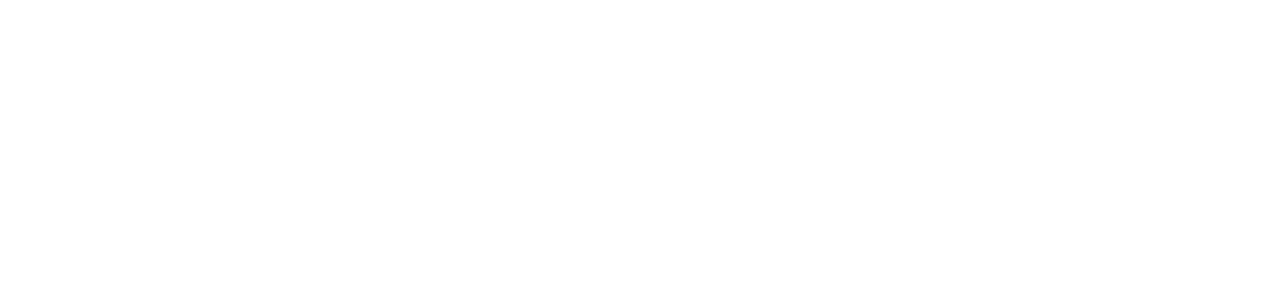
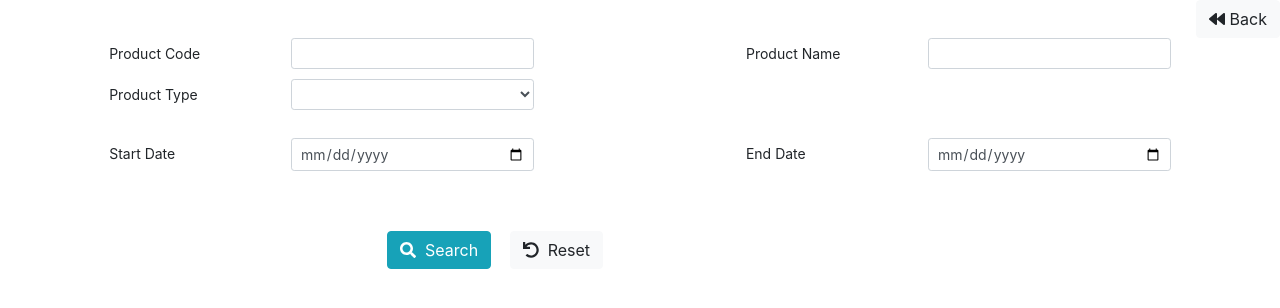
Before and after one commit to YashikaWick/PaymentAutomation, an Angular app: page /product/search in a window 1280 px wide. Before the commit this address led to /. Shown: the top 308 px of the page. Built offline with nearby package versions, Linux system fonts and the light colour scheme.

Commit message:
product search modified

```diff
--- a/src/app/app-routing.module.ts
+++ b/src/app/app-routing.module.ts
@@ -3,6 +3,7 @@ import { Routes, RouterModule } from '@angular/router';
 import { CoreComponent } from './core/core.component';
 import { ProductComponent } from './core/product/product.component';
 import { ProductAddComponent } from './core/product/product-add/product-add.component';
+import { ProductSearchComponent } from './core/product/product-search/product-search.component';
 
 
 const routes: Routes = [
@@ -17,6 +18,10 @@ const routes: Routes = [
   {
     path: 'product/add',
     component: ProductAddComponent
+  },
+  {
+    path: 'product/search',
+    component: ProductSearchComponent
   }
 ];
 
--- a/src/app/core/product/product-add/product-add.component.ts
+++ b/src/app/core/product/product-add/product-add.component.ts
@@ -52,137 +52,10 @@ export class ProductAddComponent implements OnInit {
     this.setValidators(); */
   }
 
-  setValidators() {
-    /* const empNo = this.f.empNo;
-    const description = this.f.username;
-    const manager = this.f.managerId;
 
-    this.f.userRole.valueChanges.subscribe(
-      role => {
-        if (role === 'AUDIT') {
-
-          description.setValidators(Validators.required);
-          empNo.setValidators(null);
-          manager.setValidators(null);
-
-        } else if (role === 'GM') {
-          this.isGm = true;
-
-          description.setValidators(null);
-          empNo.setValidators(Validators.required);
-          manager.setValidators(null);
-
-        } else {
-          description.setValidators(null);
-          empNo.setValidators(Validators.required);
-          manager.setValidators(Validators.required);
-        }
-
-        empNo.updateValueAndValidity();
-        description.updateValueAndValidity();
-        manager.updateValueAndValidity();
-      }
-    ) */
-
-  }
-
-  get f() {
-    return this.addForm.controls;
-  }
-
-  getUserRoles() {
-   /*  this.userService.getUserRoles().subscribe(
-      res => {
-        if (res.responseCode === 1000) {
-          this.userRoles = res.responseObj;
-
-          this.isLoading = false;
-
-        } else {
-          this.errorMsg = res.responseMsg;
-        }
-      }, error => {
-        this.errorMsg = "Error occurred";
-        console.log(error);
-      }
-    ) */
-  }
-
-  getStatuses() {
-    /* this.userService.getUserStatuses().subscribe(
-      res => {
-        if (res.responseCode === 1000) {
-          this.statuses = res.responseObj;
-
-        } else {
-          this.errorMsg = res.responseMsg;
-        }
-      }, error => {
-        this.errorMsg = "Error occurred";
-        console.log(error);
-      }
-    ) */
-  }
-
-  getManagers() {
-    /* this.userService.getUserList(0, 'manager', 0).subscribe(
-      res => {
-        if(res.responseCode === 1000) {
-          this.managers = res.responseObj;
-
-        } else {
-          this.errorMsg = res.responseMsg;
-        }
-      }, error => {
-        this.errorMsg = "Error occurred";
-        console.log(error);
-      }
-    ) */
-  }
-
-  addUser() {
-    /* this.successMsg = null;
-    this.errorMsg = null;
-
-    this.isSubmitted = true;
-
-    if (this.addForm.valid) {
-      //console.log(this.addForm);
-
-      this.user = this.addForm.value;
-      this.user.curUser = this.curUser.userId;
-
-      console.log(this.user);
-      //console.log(this.curUser);
-
-      this.userService.addUser(this.user).subscribe(
-        res => {
-          if (res.responseCode===1000) {
-            this.addForm.reset({userRole: '', status: '', managerId: ''});
-            this.isSubmitted = false;
-
-            this.successMsg = res.responseObj;
-
-          } else {
-            this.errorMsg = res.responseMsg;
-          }
-        }, error => {
-          this.errorMsg = "Error occurred";
-          console.log(error);
-        }
-      );
-    } */
-  }
-
-  onRoleSelect() {
-    let role = this.f.userRole.value;
-/*
-    this.isAudit = role === 'AUDIT';
-    this.isGm = role === 'GM'; */
-  }
 
   reset() {
-    this.addForm.reset({userRole: '', status: '', managerId: ''});
+    this.addForm.reset({});
     this.successMsg = null;
     this.errorMsg = null;
   }
--- a/src/app/core/product/product-search/product-search.component.html
+++ b/src/app/core/product/product-search/product-search.component.html
@@ -1 +1,87 @@
-<p>product-search works!</p>
+<div class="row">
+    <div class="col-sm-10"></div>
+    <div class="col-sm-2">
+        <button class="btn btn-light" (click)="goBack()" style="float: right">
+            <fa-icon [icon]="faBack"></fa-icon>
+            Back
+        </button>
+    </div>
+</div>
+<!-- <div class="row" *ngIf="successMsg || errorMsg">
+
+    <div class="col-sm-2"></div>
+    <div class="col-sm-8" style="text-align: center; font-family: monospace; font-weight: bold">
+        <div class="alert alert-success fade show" *ngIf="successMsg" style="padding: 5px; font-size: 12px;">
+            <button type="button" class="close" data-dismiss="alert" aria-label="Close">
+                <fa-icon [icon]="faClose" aria-hidden="true" [styles]="{'stroke': '#155724', 'color': '#155724'}">
+                </fa-icon>
+            </button>
+            {{successMsg}}</div>
+        <div class="alert alert-danger fade show" *ngIf="errorMsg" style="padding: 5px; font-size: 12px;">
+            {{errorMsg}}
+            <button type="button" class="close" data-dismiss="alert" aria-label="Close">
+                <fa-icon [icon]="faClose" aria-hidden="true" [styles]="{'stroke': '#721c24', 'color': '#721c24'}">
+                </fa-icon>
+            </button>
+        </div>
+    </div>
+    <div class="col-sm-2"></div>
+</div> -->
+
+<div class="row">
+    <div class="col-sm-1"></div>
+    <div class="col-sm-10">
+        <form>
+            <div class="form-group row" style="margin-bottom: 2px !important;">
+                <label class="col-sm-2 col-form-label-sm lbl_left">Product Code</label>
+                <div class="col-sm-3">
+                    <input type="text" class="form-control form-control-sm">
+                </div>
+                <div class="col-sm-2"></div>
+                <label class="col-sm-2 col-form-label-sm lbl_left">Product Name</label>
+                <div class="col-sm-3">
+                    <input type="text" class="form-control form-control-sm">
+                </div>
+            </div>
+            <div class="form-group row" style="margin-bottom: 20px !important;">
+                <label class="col-sm-2 col-form-label-sm lbl_left">Product Type</label>
+                <div class="col-sm-3">
+                    <select class="form-control form-control-sm"></select>
+                </div>
+                <div class="col-sm-7"></div>
+            </div>
+
+            <div class="form-group row" style="margin-bottom: 20px !important;">
+                <label class="col-sm-2 col-form-label-sm lbl_left">Start Date</label>
+                <div class="col-sm-3">
+                    <input type="date" class="form-control form-control-sm">
+                </div>
+                <div class="col-sm-2"></div>
+                <label class="col-sm-2 col-form-label-sm lbl_left">End Date</label>
+                <div class="col-sm-3">
+                    <input type="date" class="form-control form-control-sm">
+                </div>
+            </div>
+            <div class="row" style="margin-bottom: 10px;">&nbsp;</div>
+            <div class="row">
+                <div class="col-sm-3"></div>
+                <div class="col-sm-5">
+                    <button type="button" class="btn btn-info" (click)="search() " style="margin-left: 5px;">
+                        <fa-icon [icon]="faSearch"></fa-icon>&nbsp;
+                        Search
+                    </button>
+                    &nbsp;
+                    <button type="button" class="btn btn-light" (click)="reset()" style="margin-left: 5px;">
+                        <fa-icon [icon]="faReset"></fa-icon>&nbsp;
+                        Reset
+                    </button>
+                </div>
+                <div class="col-sm-4"></div>
+            </div>
+
+        </form>
+
+    </div>
+    <div class="col-sm-1"></div>
+
+</div>
--- a/src/app/core/product/product-search/product-search.component.ts
+++ b/src/app/core/product/product-search/product-search.component.ts
@@ -1,4 +1,9 @@
 import { Component, OnInit } from '@angular/core';
+import {faBackward, faPlus, faTimes, faUndo,faSearch} from '@fortawesome/free-solid-svg-icons';
+import { FormGroup } from '@angular/forms';
+import { ThemePalette } from '@angular/material/core';
+import { Route } from '@angular/compiler/src/core';
+import { Router } from '@angular/router';
 
 @Component({
   selector: 'app-product-search',
@@ -7,9 +12,65 @@ import { Component, OnInit } from '@angular/core';
 })
 export class ProductSearchComponent implements OnInit {
 
-  constructor() { }
+  faAdd = faPlus;
+  faReset = faUndo;
+  faClose = faTimes;
+  faBack = faBackward;
+  faSearch = faSearch;
+
+  addForm: FormGroup;
+  isSubmitted: boolean = false;
+
+  successMsg: string;
+  errorMsg: string;
+
+  isLoading: boolean = true;
+  color: ThemePalette = 'accent';
+
+  constructor(private router:Router) { }
 
   ngOnInit(): void {
+
+    this.successMsg = null;
+    this.errorMsg = null;
+
+  }
+
+  search() {
+    this.successMsg = null;
+    this.errorMsg = null;
+
+    /* this.user = this.searchForm.value;
+    this.user.statuses = this.statuses;
+    this.user.rolesList = this.userRoles;
+
+    this.userService.getAllUsers(this.user).subscribe(
+      res => {
+        if (res.responseCode === 1000) {
+          this.users = res.responseObj;
+
+          this.coreService.changeUsersList(this.users);
+
+          this.isSearched = true;
+          this.emitter.emit(this.isSearched);
+        } else {
+          this.errorMsg = res.responseMsg;
+        }
+      }, error => {
+        this.errorMsg = "Error occurred";
+        console.log(error);
+      }
+    ); */
+  }
+
+  reset() {
+    this.addForm.reset({});
+    this.successMsg = null;
+    this.errorMsg = null;
+  }
+
+  goBack() {
+    this.router.navigate(['product'], {skipLocationChange: true}).catch();
   }
 
 }
```
